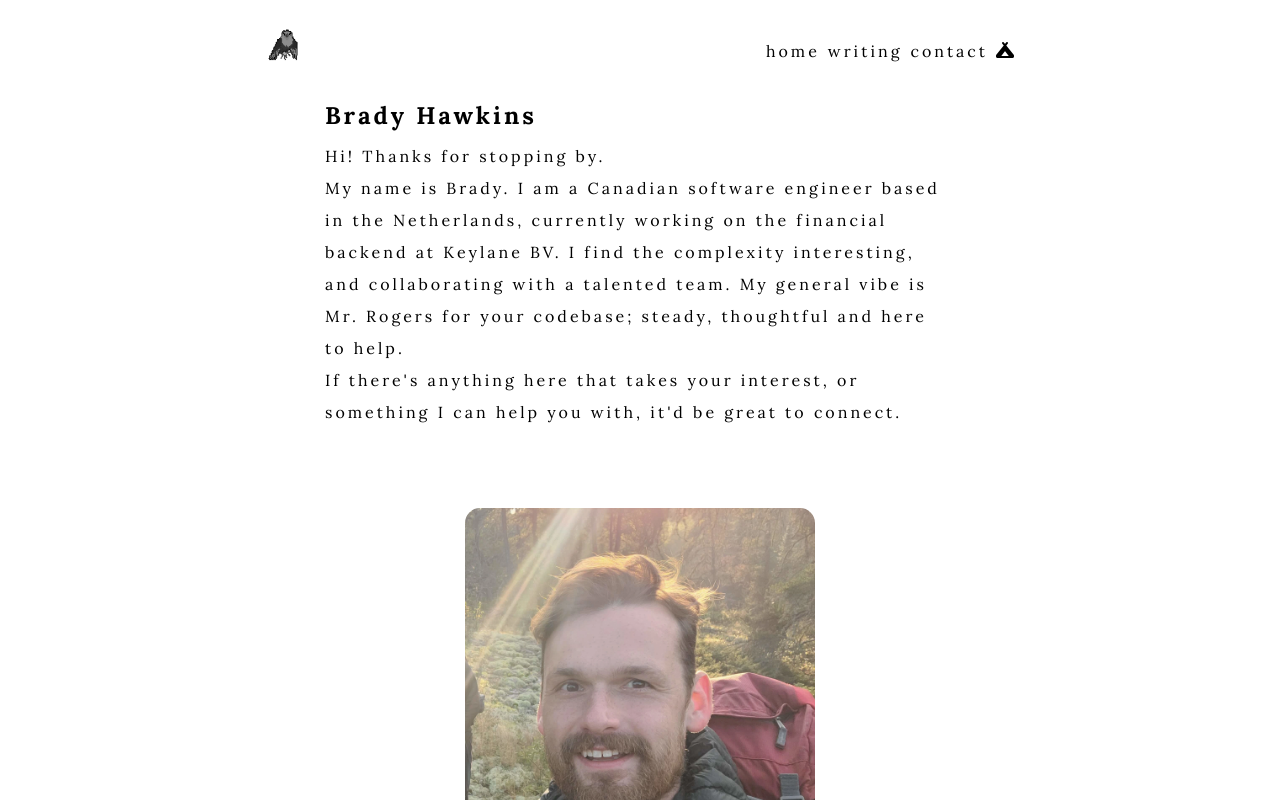
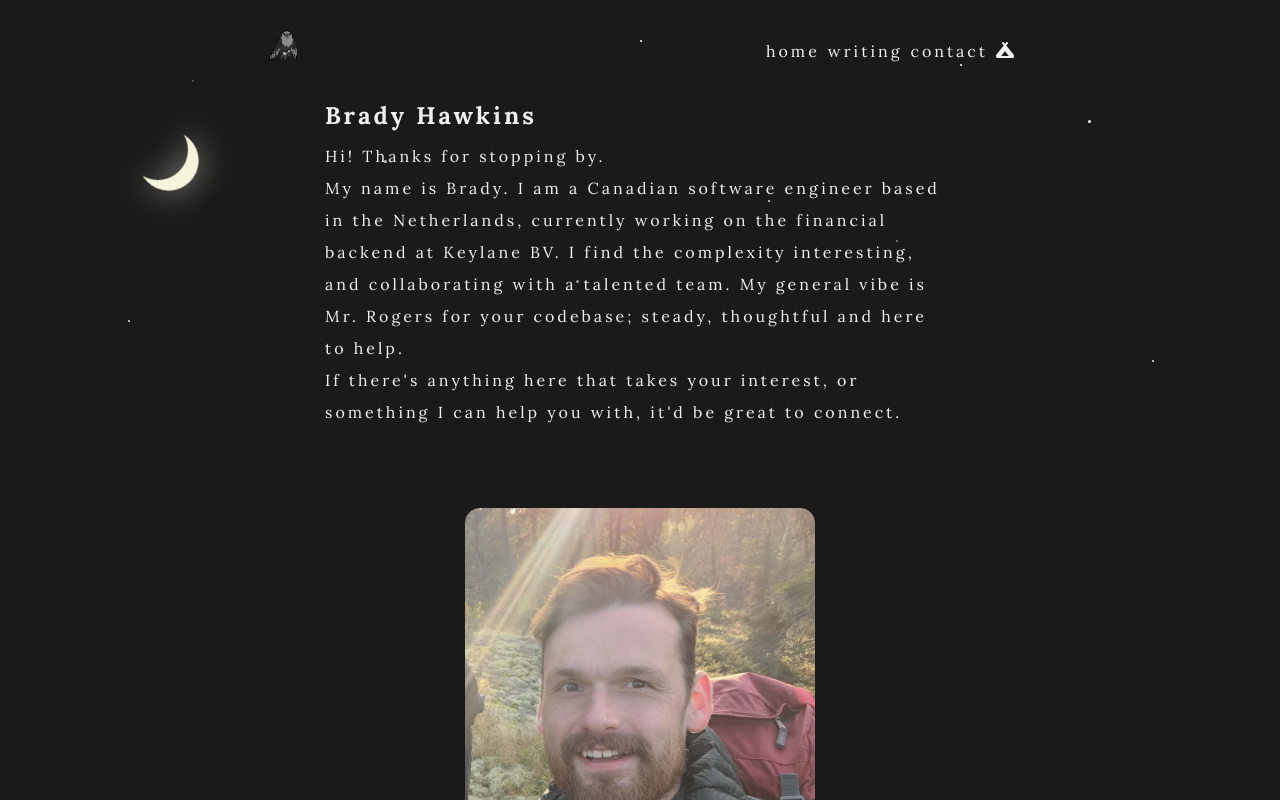
Before and after one commit to hawk0120/hawk0120.dev, an Angular app: page / in a window 1280 px wide. Both pictures are taken after a click on the button "Toggle dark mode". Shown: the top 800 px of the page. Built offline with nearby package versions, Linux system fonts and the light colour scheme.

Commit message:
Change background

```diff
--- a/src/app/app.html
+++ b/src/app/app.html
@@ -1,4 +1,22 @@
-<div class="snow-container" id="snowContainer"></div>
+<div class="sun" id="sun"></div>
+<div class="moon"></div>
+<div class="stars">
+  <div class="star"></div>
+  <div class="star"></div>
+  <div class="star"></div>
+  <div class="star"></div>
+  <div class="star"></div>
+  <div class="star"></div>
+  <div class="star"></div>
+  <div class="star"></div>
+  <div class="star"></div>
+  <div class="star"></div>
+</div>
+<div class="clouds">
+  <div class="cloud"></div>
+  <div class="cloud"></div>
+  <div class="cloud"></div>
+</div>
 <app-header></app-header>
 <main>
   <router-outlet></router-outlet>
--- a/src/app/app.scss
+++ b/src/app/app.scss
@@ -6,6 +6,7 @@ main {
   position: relative;
   z-index: 2;
 }
+
 @media (max-width: 768px) {
   main {
     width: 90%;
--- a/src/app/app.ts
+++ b/src/app/app.ts
@@ -1,4 +1,4 @@
-import { Component, OnInit, OnDestroy } from '@angular/core';
+import { Component } from '@angular/core';
 import { RouterOutlet } from '@angular/router';
 import { FooterComponent } from './components/footer/footer';
 import { HeaderComponent } from './components/header/header';
@@ -10,47 +10,6 @@ import { HeaderComponent } from './components/header/header';
   templateUrl: './app.html',
   styleUrl: './app.scss',
 })
-export class App implements OnInit, OnDestroy {
+export class App {
   protected title = 'bradyhawkins-dev';
-  private snowInterval: any;
-
-  ngOnInit() {
-    this.createSnowflakes();
-  }
-
-  ngOnDestroy() {
-    if (this.snowInterval) {
-      clearInterval(this.snowInterval);
-    }
-  }
-
-  private createSnowflakes() {
-    const snowContainer = document.getElementById('snowContainer');
-    if (!snowContainer) return;
-
-    const createSnowflake = () => {
-      const snowflake = document.createElement('div');
-      snowflake.className = 'snowflake';
-      snowflake.innerHTML = '❄';
-      snowflake.style.left = Math.random() * 100 + '%';
-      snowflake.style.animationDuration = Math.random() * 3 + 2 + 's';
-      snowflake.style.opacity = Math.random().toString();
-      snowflake.style.fontSize = Math.random() * 10 + 10 + 'px';
-
-      snowContainer.appendChild(snowflake);
-
-      setTimeout(() => {
-        if (snowflake.parentNode) {
-          snowflake.parentNode.removeChild(snowflake);
-        }
-      }, 5000);
-    };
-
-    for (let i = 0; i < 50; i++) {
-      setTimeout(createSnowflake, i * 100);
-    }
-
-    // Continue creating snowflakes
-    this.snowInterval = setInterval(createSnowflake, 300);
-  }
 }
--- a/src/styles.scss
+++ b/src/styles.scss
@@ -1,13 +1,13 @@
 :root {
-  --color-white: #1a1a1a; /* background in light theme */
-  --color-black: #f0f0f0; /* text in light theme */
-  --color-grey: #333333;
+  --color-white: #87CEEB;
+  --color-black: #000000;
+  --color-grey: #f0f0f0;
 }
 
 [data-theme="dark"] {
-  --color-white: #ffffff; /* background in dark theme */
-  --color-black: #000000; /* text in dark theme */
-  --color-grey: #f0f0f0;
+  --color-white: #1a1a1a;
+  --color-black: #f0f0f0;
+  --color-grey: #333333;
 }
 
 * {
@@ -16,16 +16,21 @@
   padding: 0;
 }
 
-html, body {
+html {
+  height: 100%;
+  background-color: var(--color-white);
+}
+
+body {
   height: 100%;
   width: 100%;
   font-family: LoRa, serif;
   letter-spacing: 3px;
   line-height: 2.0;
-  background-color: var(--color-white);
+  background-color: transparent;
   color: var(--color-black);
   scroll-behavior: smooth;
-  transition: background-color 0.6s ease, color 0.6s ease;
+  transition: color 0.6s ease;
 }
 
 body {
@@ -40,6 +45,7 @@ app-root {
   display: flex;
   flex-direction: column;
   min-height: 100%;
+  background-color: transparent;
 }
 
 a {
@@ -52,39 +58,6 @@ a:hover {
   opacity: 0.6;
 }
 
-/* Snow falling effect */
-.snow-container {
-  position: fixed;
-  top: 0;
-  left: 0;
-  width: 100%;
-  height: 100%;
-  pointer-events: none;
-  overflow: hidden;
-  z-index: 1;
-}
-
-.snowflake {
-  position: absolute;
-  top: -10px;
-  color: rgba(255, 255, 255, 0.8);
-  user-select: none;
-  pointer-events: none;
-  animation: snowfall linear infinite;
-  font-size: 10px;
-}
-
-@keyframes snowfall {
-  0% {
-    transform: translateY(-100px) rotate(0deg);
-    opacity: 1;
-  }
-  100% {
-    transform: translateY(calc(100vh + 100px)) rotate(360deg);
-    opacity: 0.3;
-  }
-}
-
 /* Responsive adjustments */
 @media (max-width: 767px) {
   body {
@@ -92,3 +65,149 @@ a:hover {
     padding: 10px;
   }
 }
+
+.sun {
+  position: fixed;
+  top: 100vh;
+  left: -100px;
+  width: 80px;
+  height: 80px;
+  background: radial-gradient(circle, #ffd700 40%, #ff8c00 80%, transparent 100%);
+  border-radius: 50%;
+  z-index: -1;
+  transition: left 2s ease-out, top 2s ease-out, opacity 1s ease;
+  opacity: 0;
+}
+
+[data-theme="light"] .sun {
+  left: 10%;
+  top: 15%;
+  opacity: 1;
+  animation: sunGlow 3s ease-in-out infinite alternate;
+}
+
+@keyframes sunGlow {
+  0% {
+    box-shadow: 0 0 40px #ffd700, 0 0 80px #ff8c00;
+  }
+  100% {
+    box-shadow: 0 0 60px #ffd700, 0 0 100px #ff8c00;
+  }
+}
+
+.moon {
+  position: fixed;
+  top: 100vh;
+  left: -100px;
+  width: 60px;
+  height: 60px;
+  border-radius: 50%;
+  z-index: -1;
+  transition: left 2s ease-out, top 2s ease-out, opacity 1s ease;
+  opacity: 0;
+  box-shadow: 15px 0 0 0 #f5f5dc;
+  transform: rotate(45deg);
+  filter: drop-shadow(0 0 15px rgba(245, 245, 220, 0.6));
+}
+
+[data-theme="dark"] .moon {
+  left: 10%;
+  top: 15%;
+  opacity: 1;
+}
+
+.stars {
+  position: fixed;
+  top: 0;
+  left: 0;
+  width: 100%;
+  height: 100%;
+  z-index: -1;
+  opacity: 0;
+  transition: opacity 1s ease;
+}
+
+[data-theme="dark"] .stars {
+  opacity: 1;
+}
+
+.star {
+  position: absolute;
+  background: #fff;
+  border-radius: 50%;
+  animation: twinkle 2s ease-in-out infinite;
+}
+
+.star:nth-child(1) { width: 2px; height: 2px; top: 10%; left: 15%; animation-delay: 0s; }
+.star:nth-child(2) { width: 3px; height: 3px; top: 20%; left: 30%; animation-delay: 0.5s; }
+.star:nth-child(3) { width: 2px; height: 2px; top: 5%; left: 50%; animation-delay: 1s; }
+.star:nth-child(4) { width: 2px; height: 2px; top: 30%; left: 70%; animation-delay: 0.3s; }
+.star:nth-child(5) { width: 3px; height: 3px; top: 15%; left: 85%; animation-delay: 0.8s; }
+.star:nth-child(6) { width: 2px; height: 2px; top: 40%; left: 10%; animation-delay: 1.2s; }
+.star:nth-child(7) { width: 2px; height: 2px; top: 25%; left: 60%; animation-delay: 0.6s; }
+.star:nth-child(8) { width: 3px; height: 3px; top: 35%; left: 45%; animation-delay: 1.5s; }
+.star:nth-child(9) { width: 2px; height: 2px; top: 8%; left: 75%; animation-delay: 0.9s; }
+.star:nth-child(10) { width: 2px; height: 2px; top: 45%; left: 90%; animation-delay: 1.1s; }
+
+@keyframes twinkle {
+  0%, 100% { opacity: 0.3; }
+  50% { opacity: 1; }
+}
+
+.clouds {
+  position: fixed;
+  top: 0;
+  left: 0;
+  width: 100%;
+  height: 100%;
+  z-index: -1;
+  overflow: hidden;
+  opacity: 0;
+  transition: opacity 1s ease;
+}
+
+[data-theme="light"] .clouds {
+  opacity: 1;
+}
+
+.cloud {
+  position: absolute;
+  background: rgba(255, 255, 255, 0.8);
+  border-radius: 50%;
+  filter: blur(20px);
+}
+
+.cloud:nth-child(1) {
+  width: 350px;
+  height: 100px;
+  top: 15%;
+  left: -350px;
+  animation: cloudDrift 25s linear infinite;
+}
+
+.cloud:nth-child(2) {
+  width: 280px;
+  height: 90px;
+  top: 25%;
+  left: -280px;
+  animation: cloudDrift 35s linear infinite;
+  animation-delay: -10s;
+}
+
+.cloud:nth-child(3) {
+  width: 320px;
+  height: 95px;
+  top: 10%;
+  left: -320px;
+  animation: cloudDrift 30s linear infinite;
+  animation-delay: -20s;
+}
+
+@keyframes cloudDrift {
+  0% {
+    transform: translateX(-100px);
+  }
+  100% {
+    transform: translateX(calc(100vw + 100px));
+  }
+}
```
Lines whose indentation alone changed are shown as unchanged.
